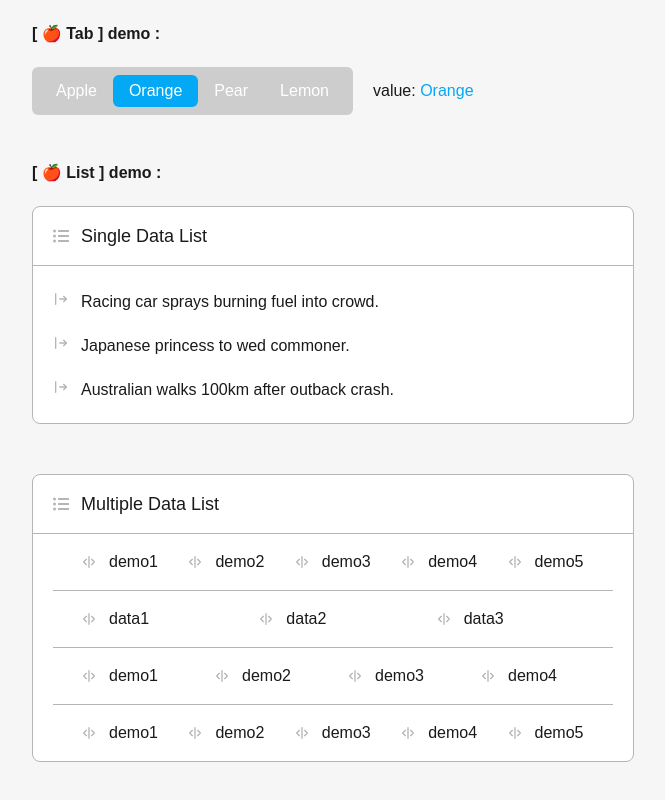
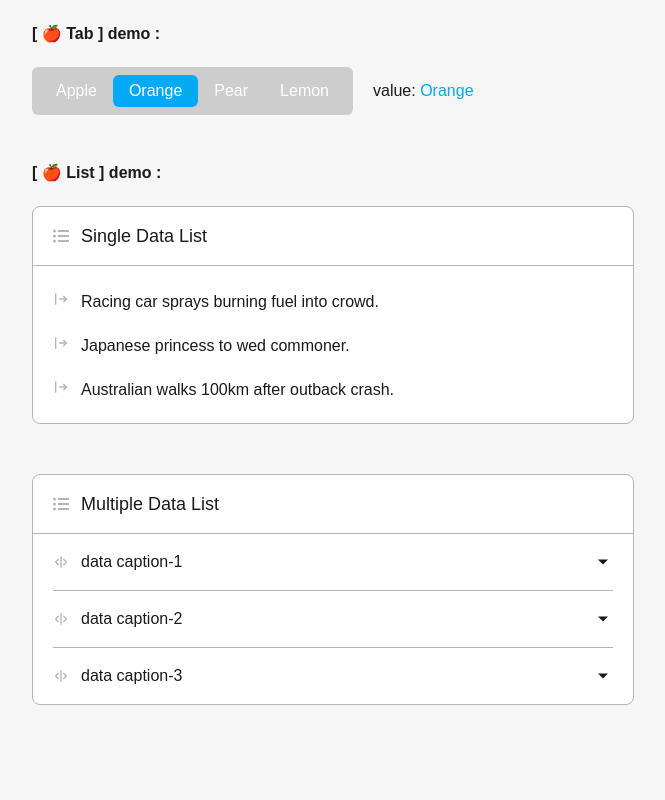
Before and after one commit to steve19890707/UI-Components, a React (Create React App) app: page / in a window 1280 px wide. Shown: the part 1104-1904 px from the top of the page, without its empty margins (18-683 px from the left). Built offline with nearby package versions, Linux system fonts and the light colour scheme.

Commit message:
[update] list & md

```diff
--- a/src/common/ListContent.js
+++ b/src/common/ListContent.js
@@ -1,8 +1,12 @@
 // import { noop } from "lodash";
 // import { useState, useEffect } from "react";
 import styled from "styled-components";
+import cx from "classnames";
 import { themes } from "../theme-style";
 import { TbArrowBarRight, TbSeparatorVertical } from "react-icons/tb";
+import { BsArrowReturnRight } from "react-icons/bs";
+import { IoMdArrowDropdown } from "react-icons/io"
+import { useState } from "react";
 
 const StyledSingleContent = styled.div`
   box-sizing:border-box ;
@@ -33,23 +37,49 @@ export const SingleContent = ({
 }
 
 const StyledMultipleContent = styled.div`
-  display:flex ;
-  align-items:center ;
   box-sizing:border-box ;
-  padding-left:28px ;
   border-top: ${({ props }) => props.index === 0 ? '0px' : '1px'} solid ${({ props }) => props.themeColor.border};
+
   .svg-TbSeparatorVertical {
     width:16px;
     height:16px ;
     margin-right:12px ;
     color:${({ props }) => props.themeColor.border};
   }
-  .mc-data {
+  .svg-BsArrowReturnRight {
+    width:16px;
+    height:16px;
+    margin:0 12px 0 28px ;
+    color:${({ props }) => props.themeColor.border};
+  }
+  .svg-IoMdArrowDropdown {
+    position:absolute ;
+    top:50% ;
+    right:0 ;
+    width:20px ;
+    height:20px ;
+    color:${({ props }) => props.themeColor.color};
+    transform:translateY(-50%) ;
+    transition:.3s ;
+    &.active {
+      transform:translateY(-50%) rotate(180deg);
+    }
+  }
+  .mc-data-title {
+    position: relative;
     display:flex ;
     align-items:center ;
     box-sizing:border-box ;
     padding:20px 0 ;
-    width:${({ props }) => `calc(100% / ${props.length})`};
+    font-size:16px ;
+    cursor: pointer;
+  }
+  .mc-data {
+    font-size:14px ;
+    display:flex ;
+    align-items:center ;
+    box-sizing:border-box ;
+    padding-bottom:18px ;
   }
 `;
 
@@ -58,16 +88,25 @@ export const MultipleContent = ({
   value = [],
   index = 0
 }) => {
+  const [status, setStatus] = useState(false);
   return <StyledMultipleContent
     props={{
       index: index,
       themeColor: themes[theme] || themes,
-      length: value.length
     }}
   >
-    {value.map((val, key) => <div className="mc-data" key={key}>
+    <div className="mc-data-title"
+      onClick={() => setStatus(prev => !prev)}
+    >
       <TbSeparatorVertical className="svg-TbSeparatorVertical" />
-      <span>{val}</span>
-    </div>)}
+      <span>{value.title}</span>
+      <IoMdArrowDropdown className={cx("svg-IoMdArrowDropdown", { "active": status })} />
+    </div>
+    {status && <div className={cx("mc-flod-content", { "active": status })}>
+      {value.data.map((val, key) => <div className="mc-data" key={key}>
+        <BsArrowReturnRight className="svg-BsArrowReturnRight" />
+        <span>{val}</span>
+      </div>)}
+    </div>}
   </StyledMultipleContent>
-}
+};
--- a/src/components/App.js
+++ b/src/components/App.js
@@ -17,6 +17,9 @@ const GlobalStyle = createGlobalStyle`
     background:${({ theme }) => themes[theme].body};
     color:${({ theme }) => themes[theme].color};
     transition:.2s ;
+  }
+  * {
+    -webkit-tap-highlight-color:transparent ;
   }
 `;
 const StyledApp = styled.div`
@@ -196,10 +199,18 @@ export const App = () => {
           header='Multiple Data List'
           dataType='multiple'
           data={[
-            ['demo1', 'demo2', 'demo3', 'demo4', 'demo5'],
-            ['data1', 'data2', 'data3'],
-            ['demo1', 'demo2', 'demo3', 'demo4'],
-            ['demo1', 'demo2', 'demo3', 'demo4', 'demo5'],
+            {
+              title: 'data caption-1',
+              data: ['Racing car sprays burning fuel into crowd.', 'Japanese princess to wed commoner.', 'Australian walks 100km after outback crash.']
+            },
+            {
+              title: 'data caption-2',
+              data: ['Racing car sprays burning fuel into crowd.', 'Japanese princess to wed commoner.', 'Australian walks 100km after outback crash.']
+            },
+            {
+              title: 'data caption-3',
+              data: ['Racing car sprays burning fuel into crowd.', 'Japanese princess to wed commoner.', 'Australian walks 100km after outback crash.']
+            },
           ]}
         />
       </div>
```
Also changed, not shown: 1 other file (tests, documents, lock files or other folders).
